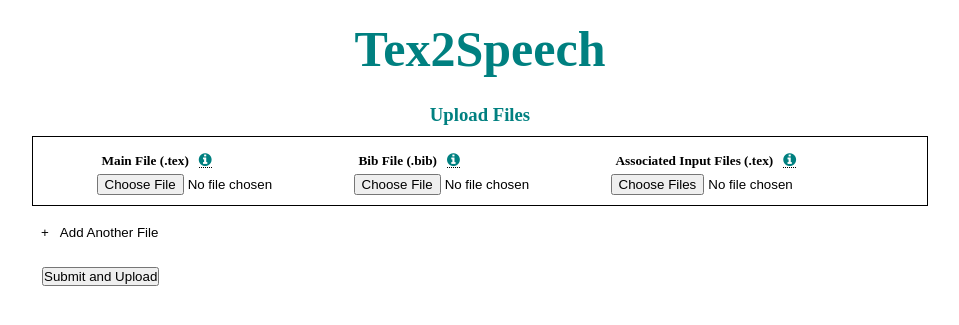
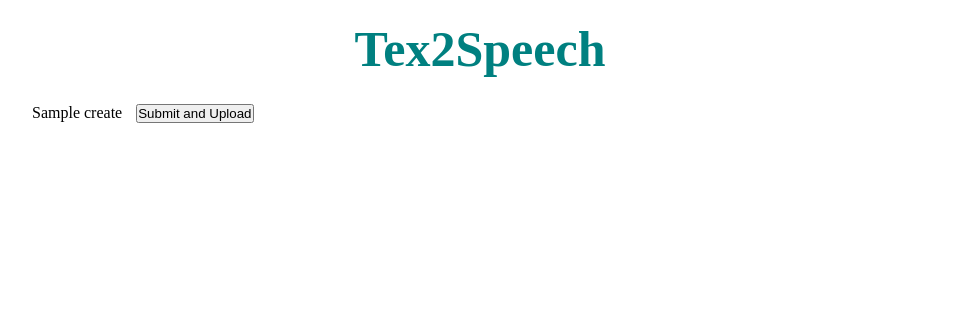
Before and after one commit to hutchresearch/latex2speech, a Flask app: template tex2speech/templates/index.html in a window 1280 px wide. Shown: the top 325 px of the page, without its empty margins (160-1119 px from the left). Run offline with Flask 2, Linux system fonts and the light colour scheme; the template is opened without the code that fills it: most values are stand-ins (such as "Sample title", 1, 10 or a date in 2020); parts of the project's set-up code (start-up, migrations or seed data) failed here and were passed over.

Commit message:
Changed basic index and app code to flask dropzone layout

```diff
--- a/tex2speech/app.py
+++ b/tex2speech/app.py
@@ -4,6 +4,7 @@
 import glob
 
 from flask import Flask, render_template, request, session, redirect, url_for, send_from_directory
+from flask_dropzone import Dropzone
 from aws_polly_render import start_polly
 
 basedir = os.path.abspath(os.path.dirname(__file__))
@@ -13,6 +14,21 @@
 
 app.config['CUSTOM_STATIC_PATH'] = os.path.join(basedir, '')
 app.config['UPLOADED_PATH'] = os.path.join(basedir, 'upload')
+
+app.config.update(
+    UPLOADED_PATH=os.path.join(basedir, 'upload'),
+    # Flask-Dropzone config:
+    DROPZONE_ALLOWED_FILE_CUSTOM=True,
+    DROPZONE_ALLOWED_FILE_TYPE='.tex, .bib',
+    DROPZONE_MAX_FILE_SIZE=3,
+    DROPZONE_MAX_FILES=30,
+    DROPZONE_IN_FORM=True,
+    DROPZONE_UPLOAD_ON_CLICK=True,
+    DROPZONE_UPLOAD_ACTION='handle_upload',  # URL or endpoint
+    DROPZONE_UPLOAD_BTN_ID='submit',
+)
+
+dropzone = Dropzone(app)
 
 # Helper function to add values to each array
 def add_to_array(uploadName, extension):
--- a/tex2speech/templates/index.html
+++ b/tex2speech/templates/index.html
@@ -6,59 +6,28 @@
     <meta name="viewport" content="width=device-width, initial-scale=1.0">
     <title>Home - Tex2Speech</title>
 
+    <!-- CSS Files -->
     <link rel="stylesheet" type="text/css" href="{{ url_for('static', filename='main.css')}}" />
-    <script src="https://ajax.googleapis.com/ajax/libs/jquery/3.5.1/jquery.min.js"></script>
-    <link rel="stylesheet" href="https://cdnjs.cloudflare.com/ajax/libs/font-awesome/4.7.0/css/font-awesome.min.css">
 </head>
 
+<header>
+    {{ dropzone.style('margin-top: 5%; margin-bottom: 5%;') }}
+    {{ dropzone.load() }}
+</header>
+
 <body>
+
     <h1><span class = "tex2">Tex2</span><span class = "speech">Speech</span></h1>
 
-    <form action="/upload" enctype="multipart/form-data" method="post">
-        <h3>Upload Files</h3>
-        <div id="additional">
-            <div class="files">
-                <div class="single">
-                    <div class="main">
-                        <h5>Main File (.tex)&nbsp;&nbsp;
-                            <i class="fa fa-info-circle mainInfo" style="font-size:15px;color:#008080">
-                                <span class = "mainToolTip">The main file are files that have \begin document and \end document commands. Can upload a single file here.</span>
-                            </i>
-                        </h5>
-                        <input type="file" id="myFile" name="filename" accept = ".tex"><br>
-                    </div>
-
-                    <div class="bib">
-                        <h5>Bib File (.bib)&nbsp;&nbsp;
-                            <i class="fa fa-info-circle bibInfo" style="font-size:15px;color:#008080">
-                                <span class = "bibToolTip">(Optional upload) You can upload .bib files here that correspond to the main tex file that you have uploaded. Can upload a single file here.</span>
-                            </i>
-                        </h5>
-                        <input type="file" id="bibFile" name="bibFile" accept = ".bib"><br>
-                    </div>
-
-                    <div class="input">
-                        <h5>Associated Input Files (.tex)&nbsp;&nbsp;
-                            <i class="fa fa-info-circle inputInfo" style="font-size:15px;color:#008080">
-                                <span class = "inputToolTip">(Optional upload) You can upload extra input files here. These files correspond to the main tex file you have uploaded and do not have \begin or \end tags. Can upload multiple files here.</span>
-                            </i>
-                        </h5>
-                        <div class="multipleInputs">
-                            <input type="file" id="input" name="inputFile" accept = ".tex" multiple><br>
-                        </div>
-                    </div>
-                </div>
-            </div>
-
-            <button id = "addMoreMain" type = "button">&#43;&nbsp;&nbsp;&nbsp;Add Another File</button>
-        </div>
-        <br>
-        <div class="center">
-            <input type="submit" id="submit" value="Submit and Upload">
-        </div>
+    <form action="{{ url_for('handle_form') }}" enctype="multipart/form-data" method="post">
+        {{ dropzone.create() }}
+        <input type="submit" id="submit" value="Submit and Upload">
     </form>
+    {{ dropzone.load_js() }}
+    {{ dropzone.config() }}
 </body>
 
+<!-- JavaScript Files -->
 <script src="{{url_for('static', filename='main.js')}}"></script>
 
 </html>
```
